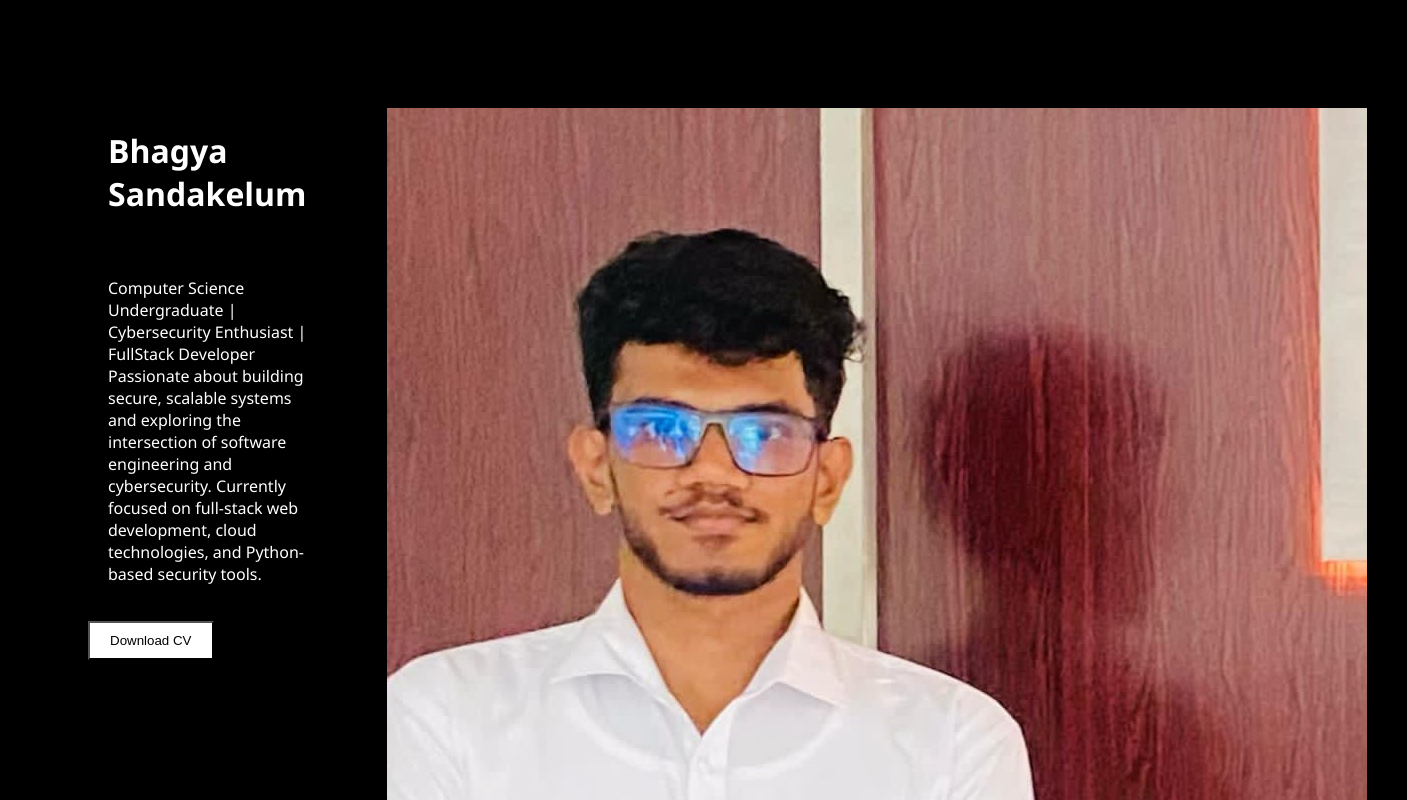
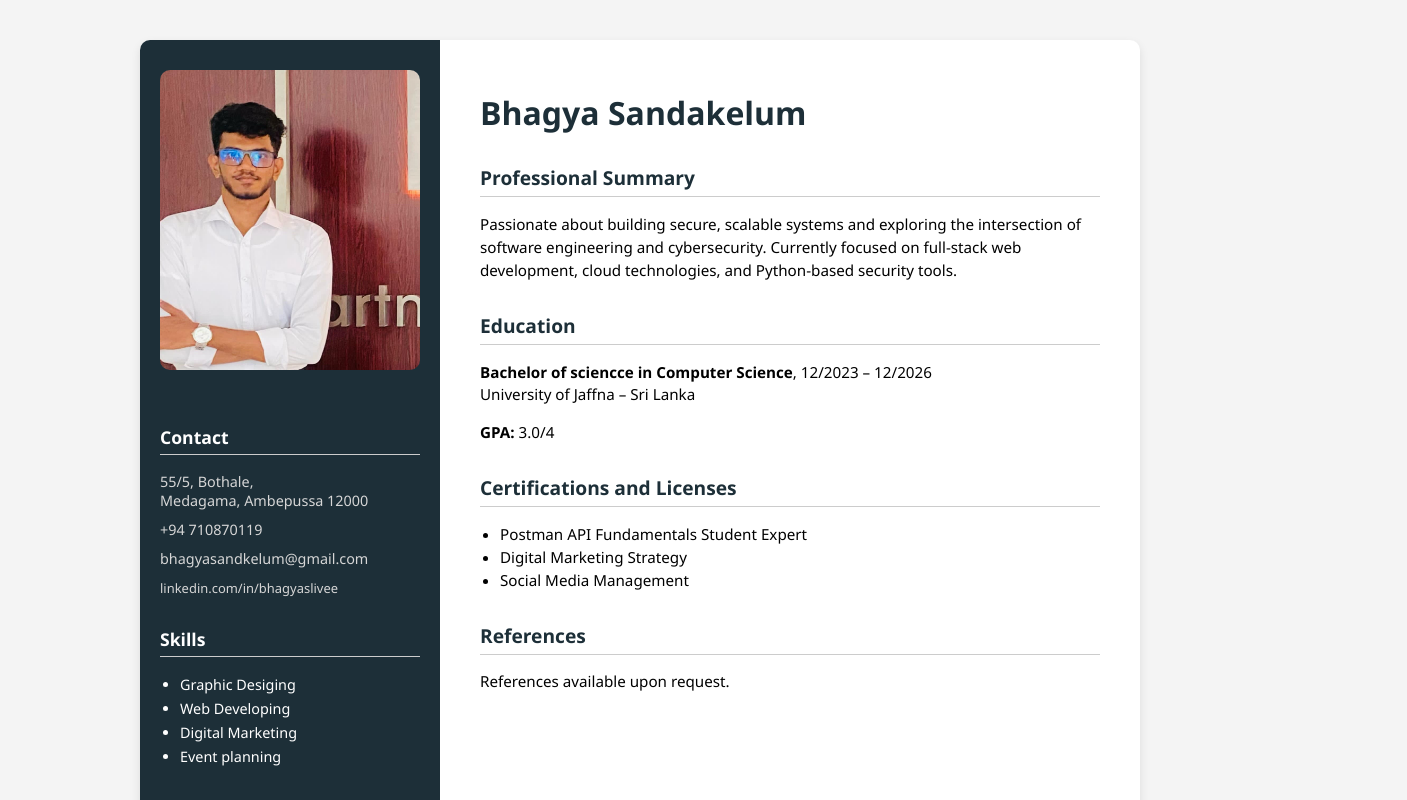
Before and after one commit to bhagyasandakelum/My-portfolio, a plain HTML site: page index.html in a window 1280 px wide. Shown: the top 800 px of the page, 1407 px wide, since content can reach past the window. Drawn offline with Linux system fonts and the light colour scheme.

Commit message:
Final Commit

```diff
--- a/index.html
+++ b/index.html
@@ -1,23 +1,59 @@
 <!DOCTYPE html>
 <html lang="en">
-    <body>
-        <head>
-            <title>
-                Bhagya Sandakelum - Cyber Security enthusiast
-            </title>
-            <link rel="stylesheet" href="style.css">
-         </head>
+<head>
+    <meta charset="UTF-8">
+    <meta name="viewport" content="width=device-width, initial-scale=1.0">
+    <title>Bhagya Sandakelum - CV</title>
+    <link rel="stylesheet" href="style.css">
+</head>
+<body>
+    <div class="cv">
+        <aside class="sidebar">
+            <img src="profile.jpg" alt="Profile Photo" class="profile-img">
+            <div class="contact">
+                <h3>Contact</h3>
+                <p>55/5, Bothale,<br> Medagama, Ambepussa 12000</p>
+                <p>+94 710870119</p>
+                <p>bhagyasandkelum@gmail.com</p>
+                <p><a href="#">linkedin.com/in/bhagyaslivee</a></p>
+            </div>
+            <div class="skills">
+                <h3>Skills</h3>
+                <ul>
+                    <li>Graphic Desiging</li>
+                    <li>Web Developing</li>
+                    <li>Digital Marketing</li>
+                    <li>Event planning</li>
+                </ul>
+            </div>
+        </aside>
+        <main class="content">
+            <h1 class="name">Bhagya Sandakelum</h1>
+            <section>
+                <h2>Professional Summary</h2>
+                <p>Passionate about building secure, scalable systems and exploring the intersection of software engineering and cybersecurity. Currently focused on full-stack web development, cloud technologies, and Python-based security tools.</p>
+            </section>
 
-         <div class="home">
-            <div class="name">
-                <h1>Bhagya Sandakelum</h1>
-                <p>Computer Science Undergraduate | Cybersecurity Enthusiast | FullStack Developer<br/>
-Passionate about building secure, scalable systems and exploring the intersection of software engineering and cybersecurity. Currently focused on full-stack web development, cloud technologies, and Python-based security tools.</p>
-                <button class="btn1" type="submit">Download CV</button>
-            </div>
-            <div class="image">
-                <img src="profile.jpg" alt="Bhagya Sandakelum">
-            </div>
-         </div>
-    </body>
+            <section>
+                <h2>Education</h2>
+                <p><strong>Bachelor of sciencce in Computer Science</strong>, 12/2023 – 12/2026<br>University of Jaffna – Sri Lanka</p>
+                <p><strong>GPA:</strong> 3.0/4</p>
+            </section>
+
+            <section>
+                <h2>Certifications and Licenses</h2>
+                <ul>
+                    <li>Postman API Fundamentals Student Expert</li>
+                    <li>Digital Marketing Strategy</li>
+                    <li>Social Media Management</li>
+                </ul>
+            </section>
+
+            <section>
+                <h2>References</h2>
+                <p>References available upon request.</p>
+            </section>
+        </main>
+    </div>
+</body>
 </html>
--- a/style.css
+++ b/style.css
@@ -1,18 +1,93 @@
-*{
-    background-color: black;
-    padding: 20px;
+body {
+    margin: 0;
+    font-family: 'Segoe UI', Tahoma, Geneva, Verdana, sans-serif;
+    background-color: #f4f4f4;
 }
 
-.home{
+.cv {
     display: flex;
-    font-family: 'Segoe UI', Tahoma, Geneva, Verdana, sans-serif;
-    color: white;
+    max-width: 1000px;
+    margin: 40px auto;
+    background-color: #fff;
+    box-shadow: 0 4px 10px rgba(0,0,0,0.1);
+    border-radius: 10px;
+    overflow: hidden;
 }
 
-.btn1{
-    background: white;
-    color: black;
-    padding: 10px 20px;
-    cursor: pointer;
+.sidebar {
+    width: 30%;
+    background-color: #1d2f38;
+    color: white;
+    padding: 30px 20px;
+    box-sizing: border-box;
+}
 
+.profile-img {
+    width: 100%;
+    border-radius: 10px;
+    margin-bottom: 20px;
 }
+
+.sidebar h3 {
+    margin-top: 30px;
+    font-size: 1.1em;
+    border-bottom: 1px solid #ccc;
+    padding-bottom: 5px;
+}
+
+.sidebar p, .sidebar a {
+    font-size: 0.9em;
+    color: #d6d6d6;
+    margin: 10px 0;
+    text-decoration: none;
+    word-wrap: break-word;
+}
+
+.skills ul {
+    padding-left: 20px;
+}
+
+.skills li {
+    margin-bottom: 5px;
+    font-size: 0.9em;
+}
+
+.content {
+    width: 70%;
+    padding: 30px 40px;
+    box-sizing: border-box;
+}
+
+.name {
+    color: #1d2f38;
+    font-size: 2em;
+    margin-bottom: 10px;
+}
+
+.content h2 {
+    color: #1d2f38;
+    font-size: 1.2em;
+    margin-top: 30px;
+    border-bottom: 1px solid #ccc;
+    padding-bottom: 5px;
+}
+
+.content p, .content li {
+    font-size: 0.95em;
+    line-height: 1.5;
+}
+
+.job {
+    margin-bottom: 20px;
+}
+
+.date {
+    float: right;
+    color: #444;
+    font-size: 0.9em;
+}
+
+ul {
+    margin-top: 5px;
+    padding-left: 20px;
+}
```
